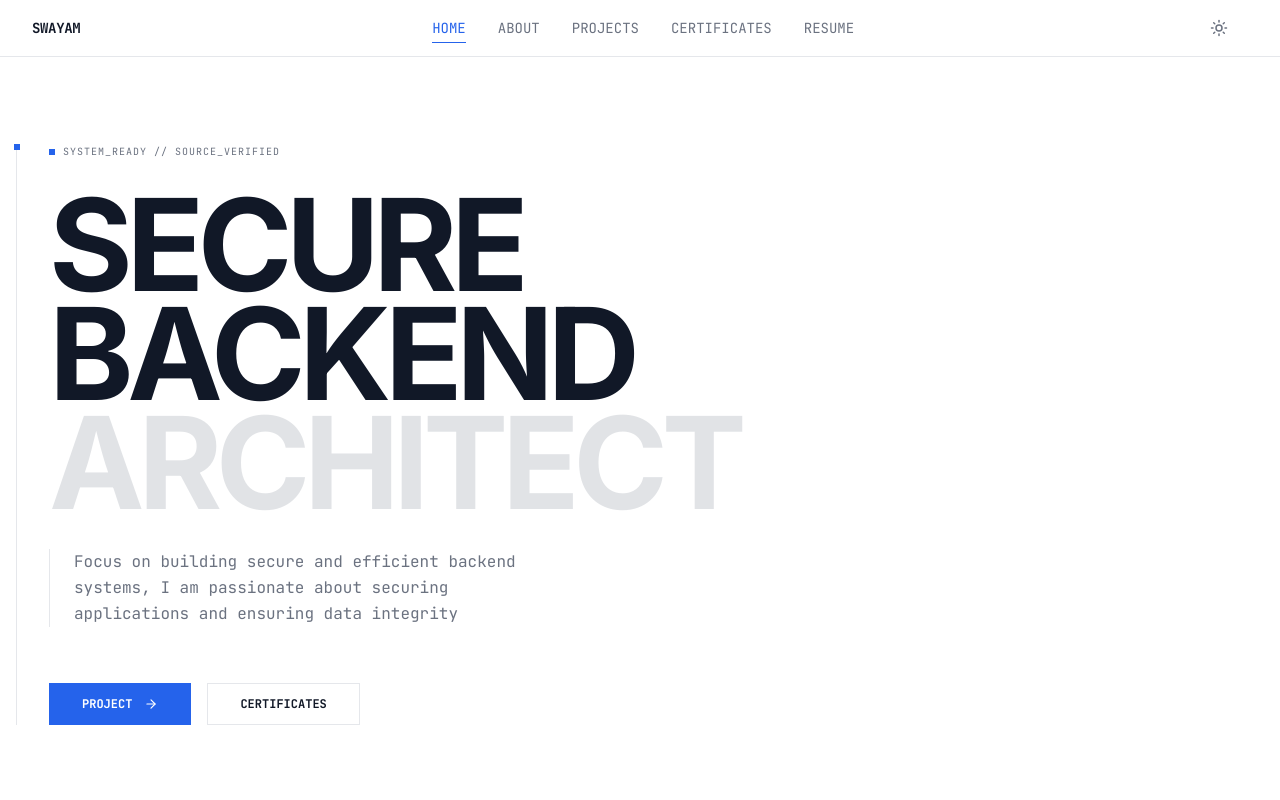
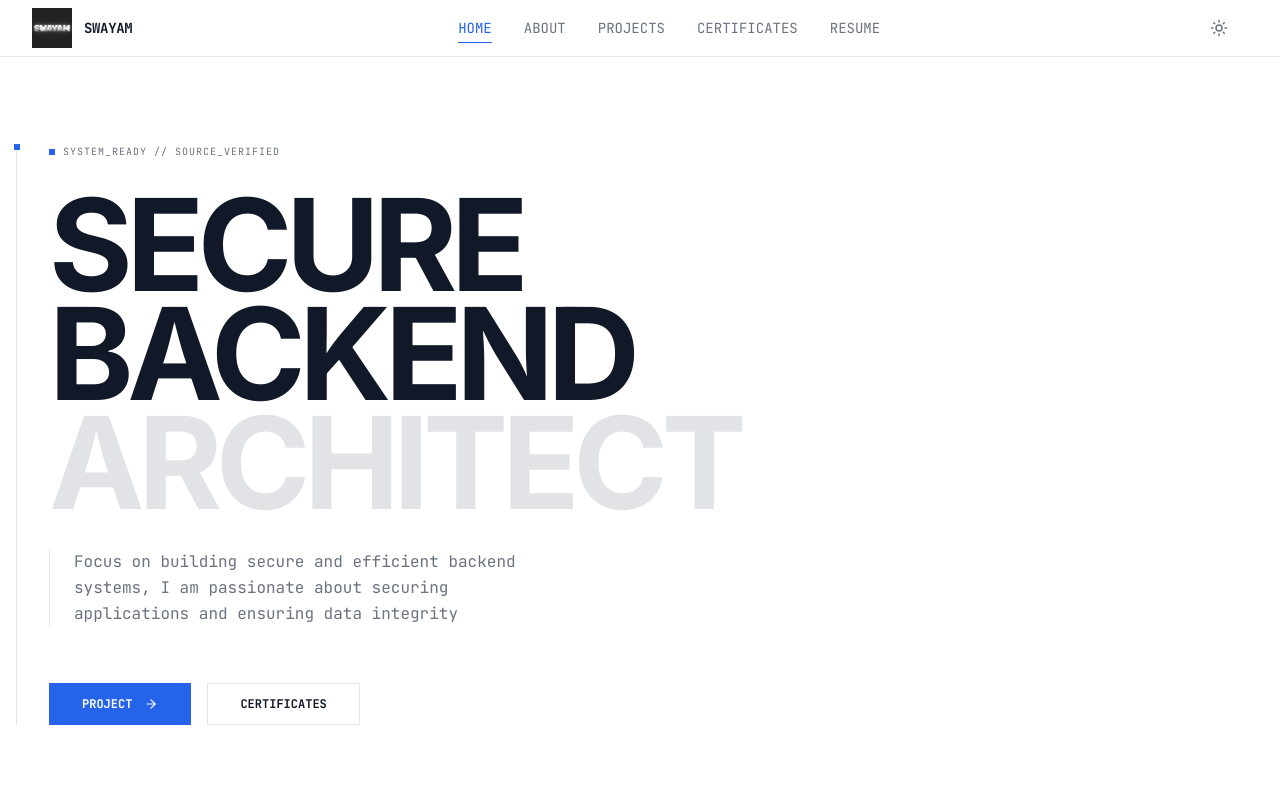
Before and after one commit to swayam5342/website, a React (Vite) app: page / in a window 1280 px wide. Shown: the top 800 px of the page. Built offline with nearby package versions, Linux system fonts and the light colour scheme.

Commit message:
added favioc

```diff
--- a/index.html
+++ b/index.html
@@ -6,6 +6,7 @@
     <meta name="viewport" content="width=device-width, initial-scale=1.0">
     <title>SWAYAM</title>
     <!-- <script src="https://cdn.tailwindcss.com"></script> -->
+    <link rel="icon" type="image/png" sizes="2000x2000" href="/Namelogo.png">
     <style herf="./index.css"></style>
     <link rel="preconnect" href="https://fonts.googleapis.com">
     <link rel="preconnect" href="https://fonts.gstatic.com" crossorigin>
--- a/src/components/Navbar.tsx
+++ b/src/components/Navbar.tsx
@@ -25,9 +25,15 @@ export const Navbar: React.FC = () => {
     <nav className="fixed top-0 w-full z-50 bg-brand-bg/90 backdrop-blur-sm border-b border-brand-border">
       <div className="max-w-7xl mx-auto px-4 sm:px-6 lg:px-8">
         <div className="flex items-center justify-between h-14">
-
 {/* Logo */}
 <Link to="/" className="flex items-center space-x-3">
+  <img
+    src="/Namelogo.png"
+    alt="Swayam Logo"
+    className="w-10 h-10 object-contain"
+    width="2000"
+    height="2000"
+  />
   <span className="font-mono font-bold tracking-tight text-sm">
     SWAYAM
   </span>
```
Also changed, not shown: public/Namelogo.png (added), public/shi_logo.png (added). Lines whose indentation alone changed are shown as unchanged.
